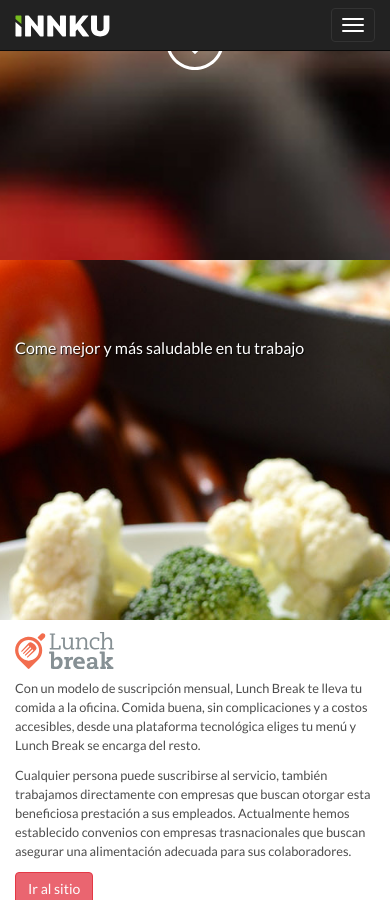
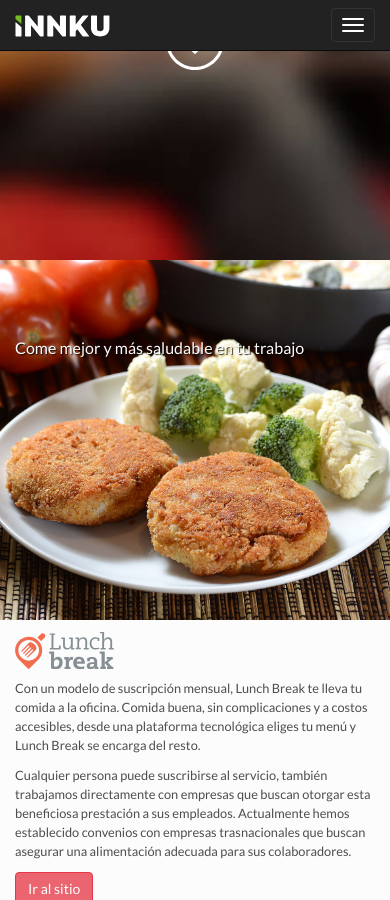
Before and after one commit to innku/innku-2018, a Jekyll site: the page built from index.html, in a window 390 px wide and 900 px high, scrolled down 640 px. Built offline with Jekyll 4.4.1, drawn with Linux system fonts in a browser that asks for light colours; nearby versions of some CDN libraries.

Commit message:
Ajustes en imágenes para página de inicio y contenido para acerca de

```diff
--- a/_data/about.yml
+++ b/_data/about.yml
@@ -1,7 +1,7 @@
 title: Acerca de lo que hacemos
 description: |
     <p>Iniciamos en 2008 con la visión de crear y operar empresas basadas en tecnología. Hoy operamos en diversas industrias y países buscando aportar valor específico atacando problemas reales.</p>
-    <p>Nos guiamos en 4 valores pilares: Aprendizaje, Gozo, Comunicación e Innovación.</p>
+
 testimony-title: Testimonios
 testimony:
   - text: |
--- a/_includes/footer.html
+++ b/_includes/footer.html
@@ -1,8 +1,8 @@
-<footer class="innku-footer" data-behavior="innku-footer">
+<footer class="{% if page.id == 'Home' %}innku-footer-index{% else %}innku-footer{% endif %}" data-behavior="innku-footer">
   <div class="container-fluid">
     <div class="innku-footer-divider"></div>
     <div class="row">
-      <div class="col-md-offset-1 col-md-3 col-sm-3">
+      <div class="col-md-offset-2 col-md-3 col-sm-3">
         <p class="innku-footer-icon-block">
           <svg version="1.1" class="innku-footer-icon" xmlns="http://www.w3.org/2000/svg" xmlns:xlink="http://www.w3.org/1999/xlink" x="0px" y="0px"
             viewBox="0 0 122.7 145.9" style="enable-background:new 0 0 122.7 145.9;" xml:space="preserve">
@@ -18,7 +18,7 @@
           <span><a href="{{site.baseurl}}/contacto.html" target="_self">Contacto</a></span>
         </p>
       </div>
-      <div class="col-md-4 col-sm-4">
+      <div class="col-md-3 col-sm-3">
         <p class="innku-footer-icon-block">
           <svg version="1.1" class="innku-footer-icon" xmlns="http://www.w3.org/2000/svg" xmlns:xlink="http://www.w3.org/1999/xlink" x="0px" y="0px"
             viewBox="0 0 122.7 145.9" style="enable-background:new 0 0 122.7 145.9;" xml:space="preserve">
--- a/css/main.scss
+++ b/css/main.scss
@@ -30,7 +30,7 @@
 
 //innku colors
 $light-grey: #c6c5c3;
-$almost-white: #fdfdfd;
+$almost-white: #FCFCFC;
 $dark-grey: #4d4d4d;
 $red: #ea6570;
 $grey: #797874;
@@ -51,6 +51,7 @@
 body {
   font-family: 'Lato', sans-serif;
   position: relative;
+  background-color: $almost-white ;
 }
 
 .navbar-aling {
@@ -78,7 +79,7 @@
     top: 35%;
 
     h1, h2 {
-      color: white;
+      color: $almost-white;
       text-align: center;
       text-shadow: 1px 1px 1px rgba(0,0,0,0.8);
 
@@ -151,6 +152,10 @@
   background: url(../img/home/back-lunch-break.jpg) no-repeat;
 }
 
+.innku-index-project-list {
+  list-style: none;
+}
+
 .innku-index-project {
   height: 100vh;
   width: 100vw;
@@ -163,7 +168,7 @@
   }
 
   .innku-index-project-title__padding-top {
-    padding-top: 10vh;
+    padding-top: 15vh;
     @media screen and (max-width: 992px) {
       padding-top: 35%;
     }
@@ -172,7 +177,7 @@
     }
 
     h2 {
-      color: white;
+      color: $almost-white;
       font-size: 40px;
       line-height: 50px;
       text-transform: normal;
@@ -195,7 +200,7 @@
 }
 
 .innku-index-project-info {
-  background-color: white;
+  background-color: $almost-white;
   min-height: 60vh;
   @media screen and (max-width: 480px) {
     height: 65vh;
@@ -225,7 +230,7 @@
     }
 
     a {
-      color: white;
+      color: $almost-white;
       margin-right: 20px;
 
       @media screen and (max-width: 480px) {
@@ -339,6 +344,29 @@
   }
 }
 
+.innku-footer-index {
+  margin: 0 0 10rem 0;
+  h3 {
+    color: $dark-grey;
+    font-size: 2rem;
+    font-weight: 700;
+  }
+
+  p {
+    color: $dark-grey;
+  }
+
+  a {
+    color: $dark-grey;
+    text-decoration: none;
+  }
+
+  a:hover, a:active {
+    color: $dark-grey;
+    text-decoration: underline;
+  }
+}
+
 .innku-footer-icon-block {
   img {
     width: 32px;
@@ -367,7 +395,7 @@
   }
   .front-color {
     fill: none;
-    stroke: white;
+    stroke: $almost-white;
     stroke-width: 4;
     stroke-linejoin:round;
     stroke-miterlimit:10;
@@ -429,6 +457,10 @@
     //height: 230px;
   }
 
+}
+
+.innku-seccion a {
+  color: $red;
 }
 
 .innku-section-team-member figure img {
@@ -570,3 +602,9 @@
   letter-spacing: 0;
   margin-bottom: 40px;
 }
+
+.innku-section-testimony__font-styles p {
+  color: lighten($text-color, 40%);
+  font-style: italic;
+  font-weight: 300;
+}
--- a/index.html
+++ b/index.html
@@ -20,11 +20,11 @@
     </section>
   </div>
 
-  <ul class="row">
+  <ul class="row innku-index-project-list">
     {% for projects in site.data.projects %}
       {% if forloop.first %} <div id="ver-mas"></div> {% endif %}
-      <li class="innku-index-project innku-index-project-image__background {{ projects.class }}" id="{{ projects.id }}">
-          <div class="innku-index-project-title">
+      <li class="innku-index-project" id="{{ projects.id }}">
+          <div class="innku-index-project-title {{ projects.class }} innku-index-project-image__background">
             <div class="col-md-offset-1 col-md-6 innku-index-project-title__padding-top">
               <h2>{{ projects.title }}</h2>
             </div>
```
Also changed, not shown: acerca-de.html (+10 -2 lines), contacto.html (+4 -3 lines), img/home/back-aventones.jpg.
